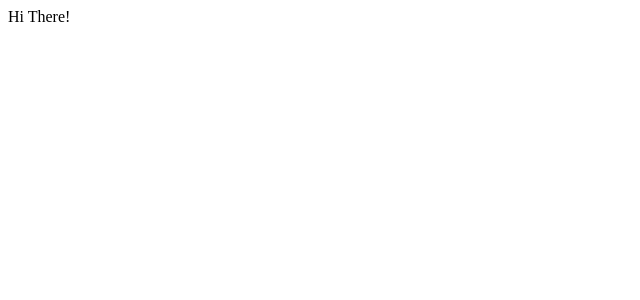
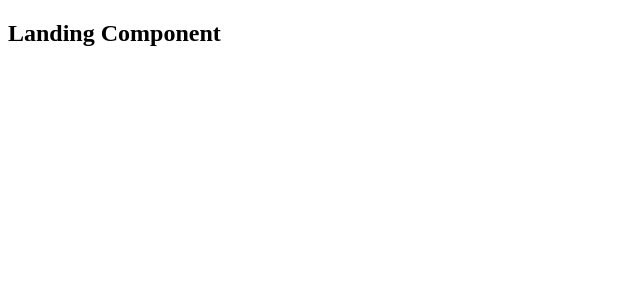
Before and after one commit to khaled-hossain-code/emaily-react-node, a React (Create React App) app in the folder client/: page / in a window 1280 px wide. Shown: the top 300 px of the page, without its empty margins (0-640 px from the left). Built offline with nearby package versions, Linux system fonts and the light colour scheme.

Commit message:
Add react-router-dom in project

```diff
--- a/client/src/components/App.js
+++ b/client/src/components/App.js
@@ -1,9 +1,19 @@
 import React from 'react';
+import {BrowserRouter, Route} from 'react-router-dom';
+
+const Header = () => <h2>Header Component</h2>
+const SurveyNew = () => <h2>SurveyNew Component</h2>
+const Dashboard = () => <h2>Dashboard Component</h2>
+const Landing = () => <h2>Landing Component</h2>
 
 function App () {
   return (
     <div>
-      Hi There!
+      <BrowserRouter>
+        <div>
+          <Route path="/" component={Landing} />
+        </div>
+      </BrowserRouter>
     </div>
   )
 }
```
